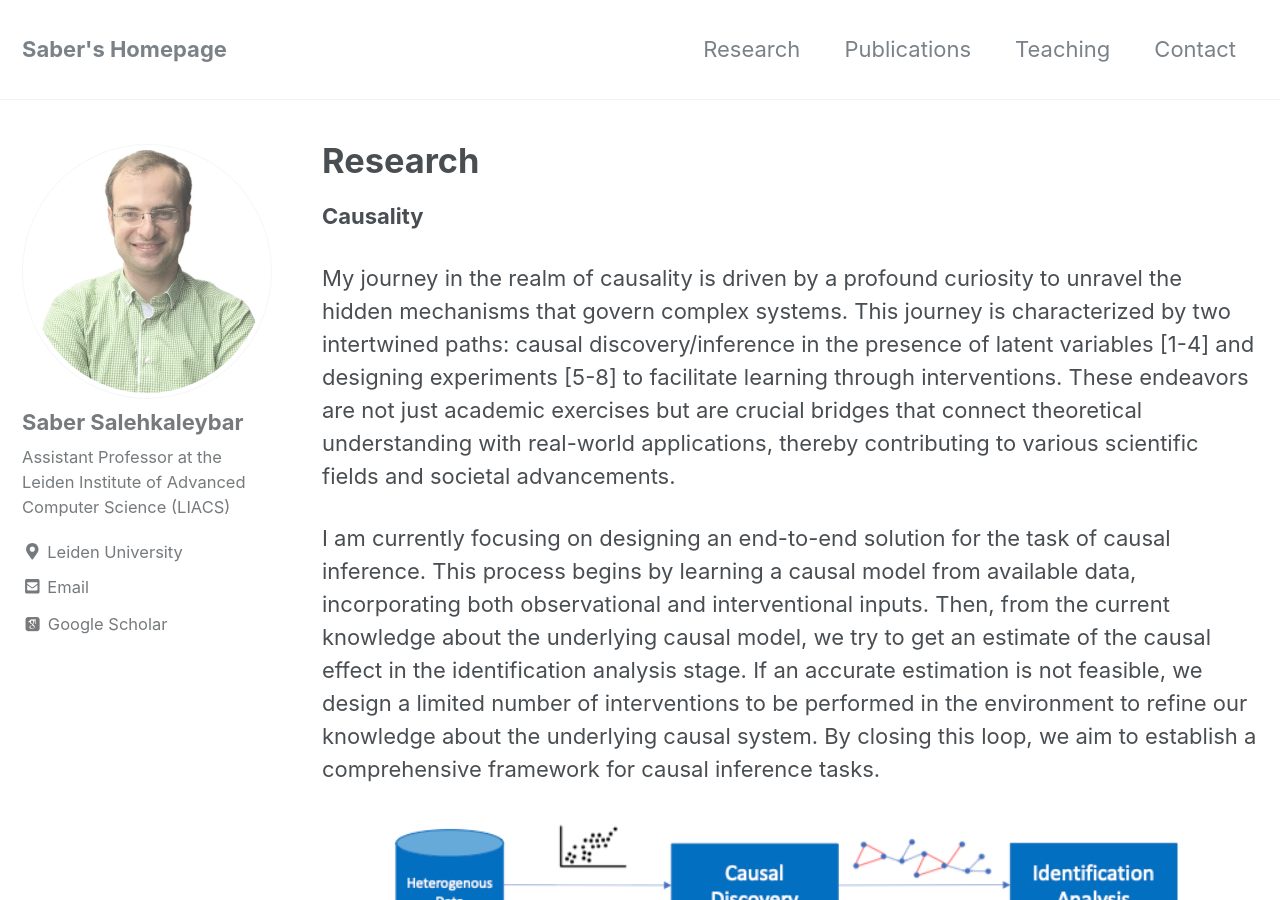
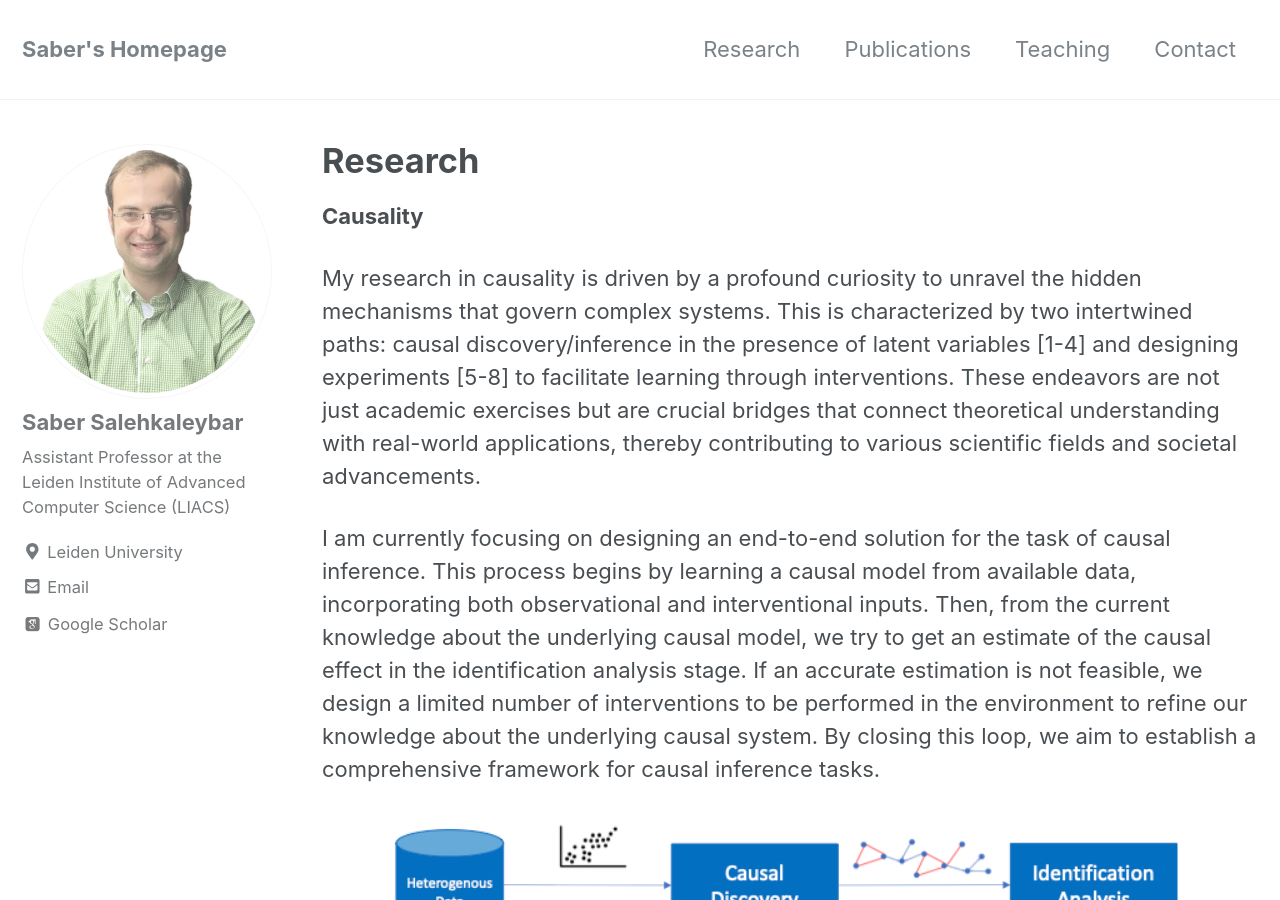
Before and after one commit to sabersalehk/sabersalehk.github.io, a Jekyll site: the page built from _pages/research.md, in a window 1280 px wide and 900 px high. Built offline with Jekyll 4.4.1, drawn with Linux system fonts in a browser that asks for light colours; nearby versions of some CDN libraries; some web fonts are replaced.

Commit message:
Update research.md

```diff
--- a/_pages/research.md
+++ b/_pages/research.md
@@ -8,7 +8,7 @@ classes: wide
 
 **Causality**
 
-My journey in the realm of causality is driven by a profound curiosity to unravel the hidden mechanisms that govern complex systems. This journey is characterized by two intertwined paths: causal discovery/inference in the presence of latent variables [1-4] and designing experiments [5-8] to facilitate learning through interventions. These endeavors are not just academic exercises but are crucial bridges that connect theoretical understanding with real-world applications, thereby contributing to various scientific fields and societal advancements.
+My research in causality is driven by a profound curiosity to unravel the hidden mechanisms that govern complex systems. This is characterized by two intertwined paths: causal discovery/inference in the presence of latent variables [1-4] and designing experiments [5-8] to facilitate learning through interventions. These endeavors are not just academic exercises but are crucial bridges that connect theoretical understanding with real-world applications, thereby contributing to various scientific fields and societal advancements.
 
 I am currently focusing on designing an end-to-end solution for the task of causal inference. This process begins by learning a causal model from available data, incorporating both observational and interventional inputs. Then, from the current knowledge about the underlying causal model, we try to get an estimate of the causal effect in the identification analysis stage. If an accurate estimation is not feasible, we design a limited number of interventions to be performed in the environment to refine our knowledge about the underlying causal system. By closing this loop, we aim to establish a comprehensive framework for causal inference tasks.
 
```
